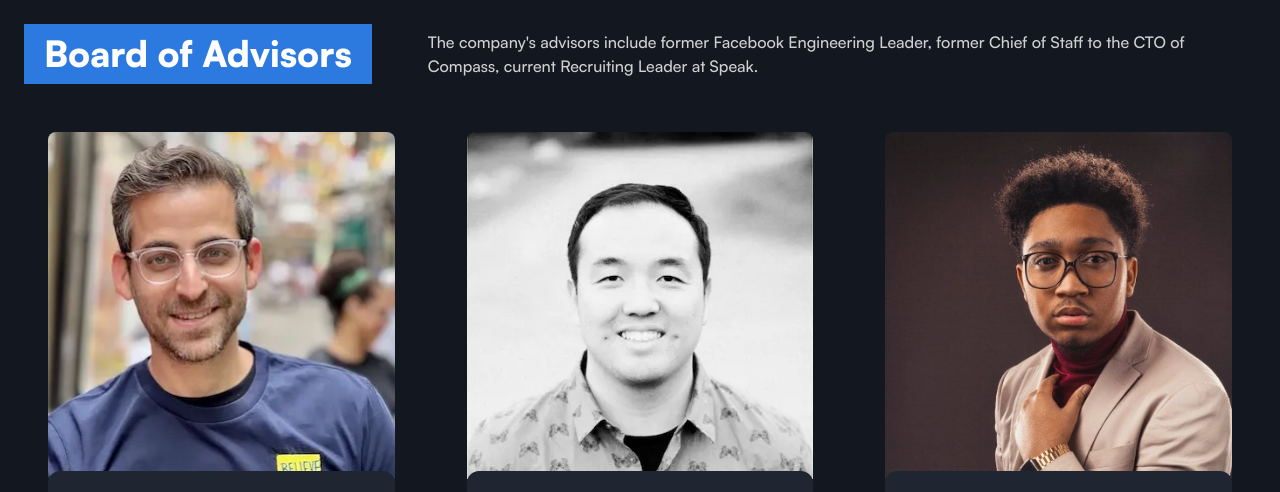
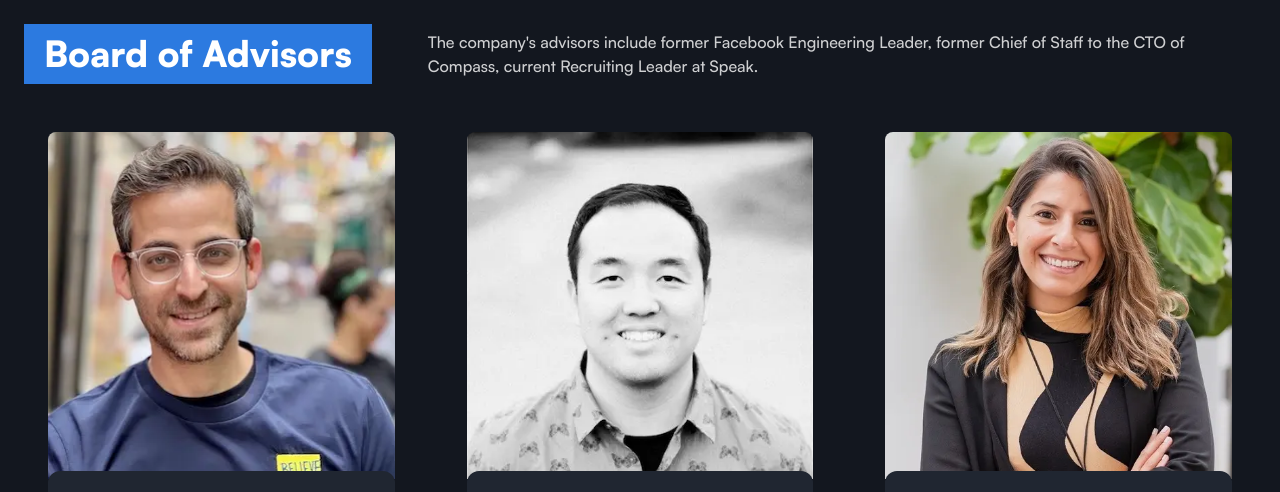
Before and after one commit to mbenedettini/assemblar-site, an Astro site: page /about-us in a window 1280 px wide. Shown: the part 929-1421 px from the top of the page. Built offline with nearby package versions, Linux system fonts and the light colour scheme; Astro itself is replaced by a stand-in of ours.

Commit message:
Maru pic

```diff
--- a/src/pages/about-us.astro
+++ b/src/pages/about-us.astro
@@ -20,7 +20,7 @@ const advisors = [
       'Jingsong is a hands-on, impact-driven engineering leader with 15 years of experience in technology companies of all stages - from early-stage startups (FiveStars), to late-stage pre-IPO (Discord), to large public technology companies (Meta).',
   },
   {
-    image: '/images/advisor-3.webp',
+    image: '/images/maru.webp',
     name: 'Maricel Lomonico',
     position:
       'Lead Recruiter at Speak, former Talent Lead in different LatAm companies',
```
Also changed, not shown: public/images/maru.webp (added).
